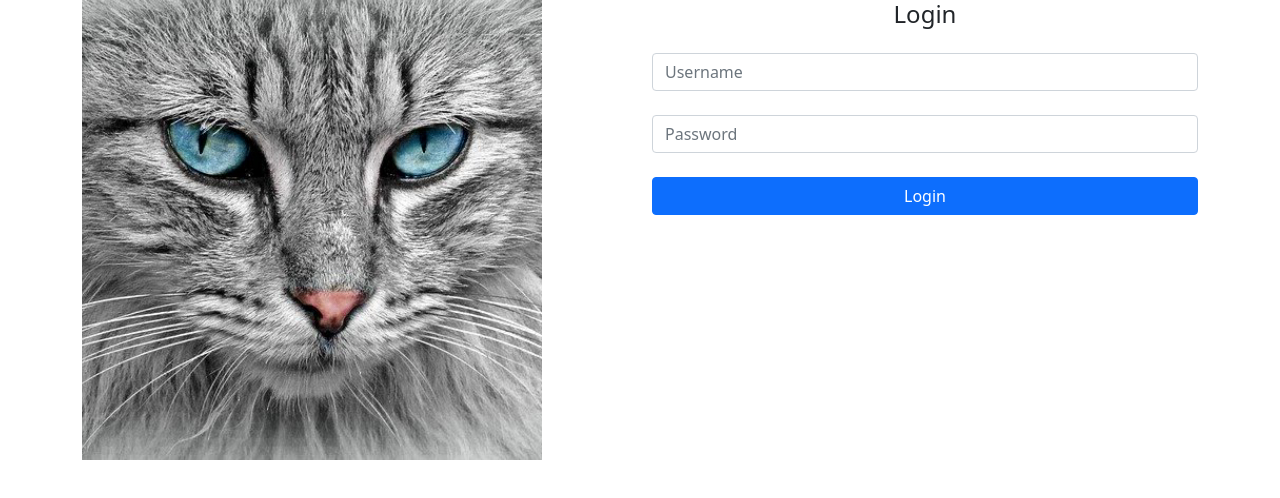
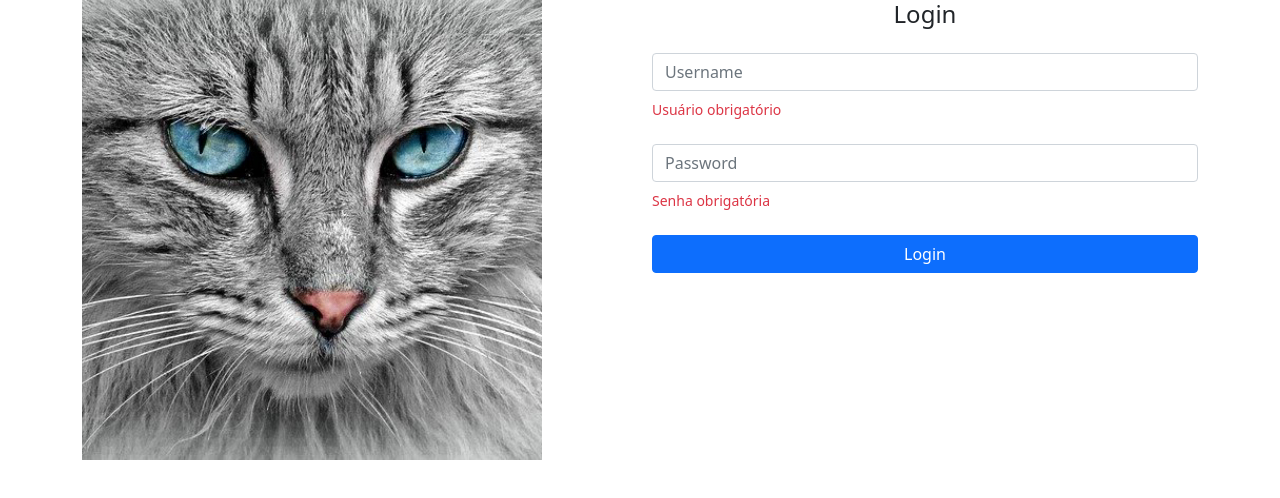
Before and after one commit to caiohscruz/alura-angular-gatitobook, an Angular app: page /home in a window 1280 px wide. Shown: the top 498 px of the page. Built offline with nearby package versions, Linux system fonts and the light colour scheme.

Commit message:
add message component to login form

```diff
--- a/src/app/home/login/login.component.html
+++ b/src/app/home/login/login.component.html
@@ -2,12 +2,15 @@
 
 <form (ngSubmit)="login()" class="form mt-4">
     <div class="form-group">
-    <input type="text" name="username" id="username" class="form-control" placeholder="Username" [(ngModel)]="username">
+        <input type="text" name="username" id="username" class="form-control" placeholder="Username" [(ngModel)]="username" #UserField='ngModel' required>
+        <app-mensage mensage="Usuário obrigatório" *ngIf="UserField.invalid"></app-mensage>
+
     </div>
     <br>
     <div class="form-group">
-    <input type="password" name="password" id="password" class="form-control" placeholder="Password" [(ngModel)]="password">
+        <input type="password" name="password" id="password" class="form-control" placeholder="Password" [(ngModel)]="password" #PasswordField="ngModel" required>
+        <app-mensage mensage="Senha obrigatória" *ngIf="PasswordField.invalid"></app-mensage>
     </div>
     <br>
-  <button type="submit" class="btn btn-primary w-100">Login</button>
+    <button type=" submit " class="btn btn-primary w-100 ">Login</button>
 </form>
```
Lines whose indentation alone changed are shown as unchanged.
